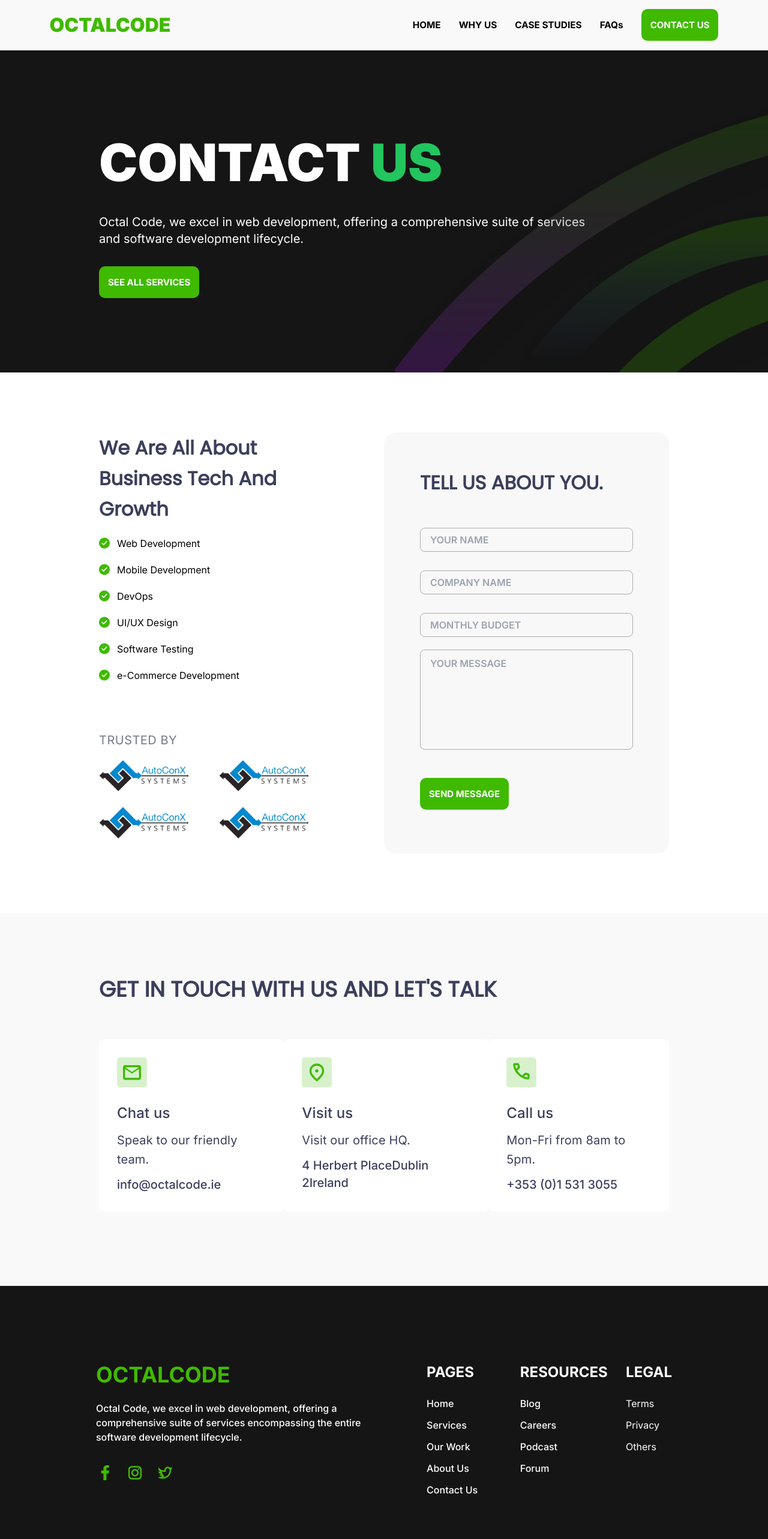
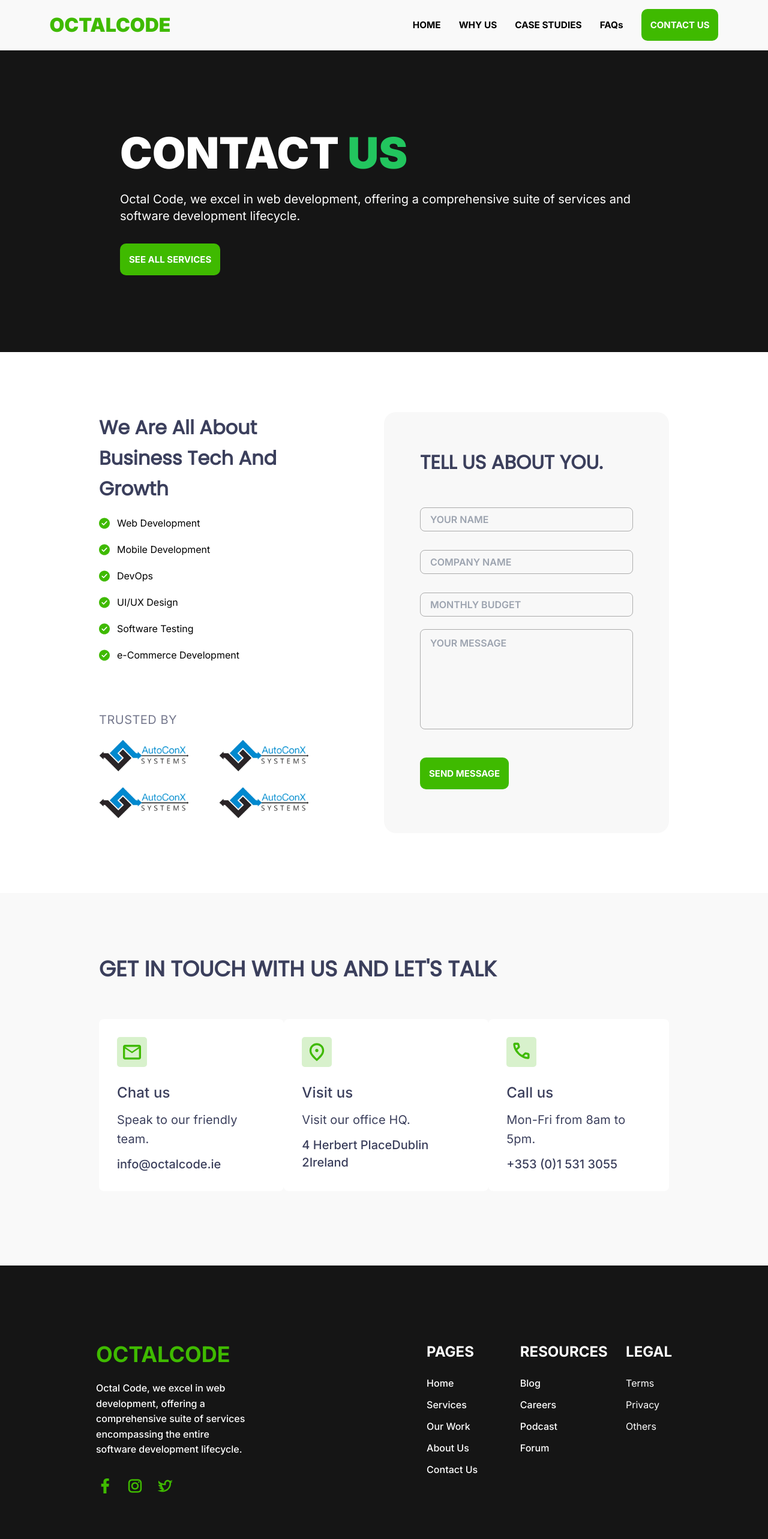
Before and after one commit to Raahim-Ali/Lozdon, a Next.js app: page /Contact in a window 1280 px wide. Shown: the top 2566 px of the page at 60% size. Built offline with nearby package versions, Linux system fonts and the light colour scheme.

Commit message:
Herosection of aother pages updating

```diff
--- a/app/Home/HeroSection.js
+++ b/app/Home/HeroSection.js
@@ -28,7 +28,7 @@ const HeroSection = ({
   titleWidth,
   pWidth,
 }) => {
-  const [windowWidth, setWindowWidth] = useState(400);
+  const [windowWidth, setWindowWidth] = useState(1200);
   const showImage = windowWidth <= 1023;
   useEffect(() => {
     const handleResize = () => setWindowWidth(window.innerWidth);
@@ -42,7 +42,7 @@ const HeroSection = ({
   return (
     <div className="flex flex-col w-full lg:flex-row">
       <div
-        className="bg-primaryBlack flex flex-col relative overflow-hidden  pt-20 pb-0  px-8 w-full sm:pt-20 sm:pb-0  md:px-12 md:py-20 lg:w-3/4 lg:px-40  lg:py-24"
+        className="bg-primaryBlack flex flex-col relative overflow-hidden  pt-20 pb-0  px-8 w-full sm:pt-20 sm:pb-0  md:px-12 md:pt-20 lg:w-3/4 lg:px-40  lg:py-28  "
         // style={{ height: "100vh" }}
       >
         {/* Ellipse Section */}
@@ -65,13 +65,13 @@ const HeroSection = ({
         >
           {/* Text Section */}
           <h1
-            className="  poppins font-black uppercase text-5xl w-2/4  sm:w-2/4 md:text-7xl md:w-2/4"
+            className="  poppins font-black uppercase text-5xl w-2/4  sm:w-2/4 md:text-7xl md:w-2/4 lg:w-1/4"
             style={{ lineHeight: 1.3 }}
           >
             {highlightServices(title)}
           </h1>
           <div className="mb-3 ">
-            <p className="sm:text-whitePrimary text-restext w-3/4 text-base sm:text-xl sm:pr-9 inter">
+            <p className="sm:text-whitePrimary text-restext w-full text-base sm:text-xl  lg:w-3/4 inter">
               {paragraph}
             </p>
           </div>
--- a/app/components/Footer/Footer.js
+++ b/app/components/Footer/Footer.js
@@ -19,7 +19,11 @@ export default function Footer() {
         <div className="flex flex-col w-full gap-6">
           <p className="text-main text-4xl font-bold poppins">OCTALCODE</p>
           <div className="flex flex-col gap-8">
-            <p className="text-base text-whitePrimary font-medium inter ">
+            <p
+              className="text-base text-whitePrimary font-medium inter xl:w-2/4"
+              // change thw width if wants
+              style={{ lineHeight: 1.6 }}
+            >
               Octal Code, we excel in web development, offering a comprehensive
               suite of services encompassing the entire software development
               lifecycle.
--- a/app/components/HeroSection.js
+++ b/app/components/HeroSection.js
@@ -35,7 +35,7 @@ const HeroSection = ({
   pWidth,
 }) => {
   return (
-    <div className="bg-primaryBlack flex relative overflow-hidden">
+    <div className="bg-primaryBlack flex relative overflow-hidden sm:px-10 ">
       {/* Ellipse Section */}
       {/* <div
         className="absolute left-0 bottom-0"
@@ -49,36 +49,35 @@ const HeroSection = ({
           // overflow: "hidden", // Adjust the blur value as needed
         }}
       ></div> */}
-      <div
-        className="flex justify-between align-center  z-10"
-        style={{ padding: "123.5px 165px" }}
-      >
+      <div className="flex justify-between align-center xl:px-40  pt-20 pb-10  px-8 xl:py-32 z-10">
         <div className="flex flex-col justify-center gap-5">
           {/* Text Section */}
           <h1
-            style={{ width: titleWidth || "100%", fontSize: "86px" }}
-            className="custom-text-64  poppins font-black uppercase "
+            style={{ lineHeight: 1.2 }}
+            className="poppins text-5xl w-2/4 sm:texl-6xl md:text-7xl  md:w-full lg:text-7xl lg:w-full xl:w-full xl:text-7xl font-black uppercase "
           >
             {highlightServices(title)}
           </h1>
-          <div style={{ width: pWidth || "90%" }} className="mb-3 ">
-            <p className="text-whitePrimary text-xl pr-9 inter">{paragraph}</p>
+          <div className="mb-3 ">
+            <p className="text-whitePrimary text-xs sm:w-full sm:text-lg md:text-xl  md:w-full lg:w-full lg:text-xl xl:w-full xl:text-xl   inter">
+              {paragraph}
+            </p>
           </div>
           <Greenbtn buttonText={btnText} href="/Services" />
         </div>
 
+        {/* <div className="">
           <img
             src={imgSrc}
-          className="absolute"
+            className="absolute "
             style={{
-            // width: "502px",
-            // height: "540px",
               right: "0px",
               overflow: "hidden",
               bottom: "-160px",
               objectFit: "fill",
             }}
           />
+        </div> */}
       </div>
     </div>
   );
--- a/app/single-service/container/CustomerCount.js
+++ b/app/single-service/container/CustomerCount.js
@@ -2,17 +2,14 @@ import React from "react";
 
 export default function CustomerCount() {
   return (
-    <div
-      className="flex flex-col gap-8 text-center px-8 py-6 sm:justify-between sm:items-center  md:p-12 lg:p-20 xl:p-24 md:flex-row
-     "
-    >
+    <div className="flex flex-col gap-8 text-center px-8 py-6 sm:justify-between sm:items-center  md:p-12 lg:p-20 xl:p-24 md:flex-row  lg:">
       <div className="w-full md:w-1/2">
         <h5 className="inter text-xl  font-light  text-primaryTextColor sm:text-left md:text-left  md:w-full  md:text-2xl sm:text-2xl">
           We tailor solutions to meet the diverse needs of businesses, ensuring
           efficiency and innovation in the ever-evolving digital landscape
         </h5>
       </div>
-      <div className="flex flex-col gap-4 sm:flex-row sm:gap-16  justify-center md:gap-8 ">
+      <div className="flex flex-col xl:gap-16 sm:flex-row sm:gap-16  justify-center md:gap-8 ">
         <div className="flex flex-row justify-center gap-4 sm:flex-col ">
           <p
             className="text-3xl sm:text-6xl font-semibold poppins"
```
Lines whose indentation alone changed are shown as unchanged.
